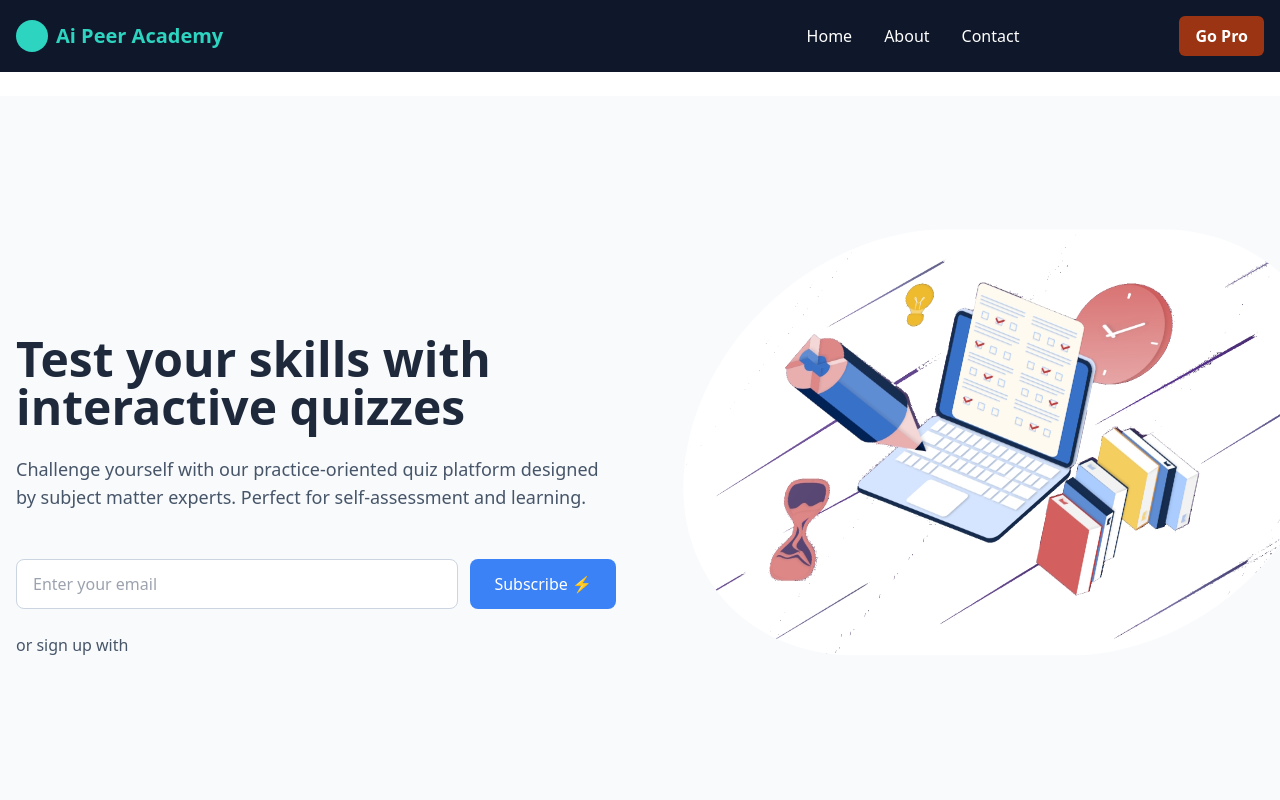
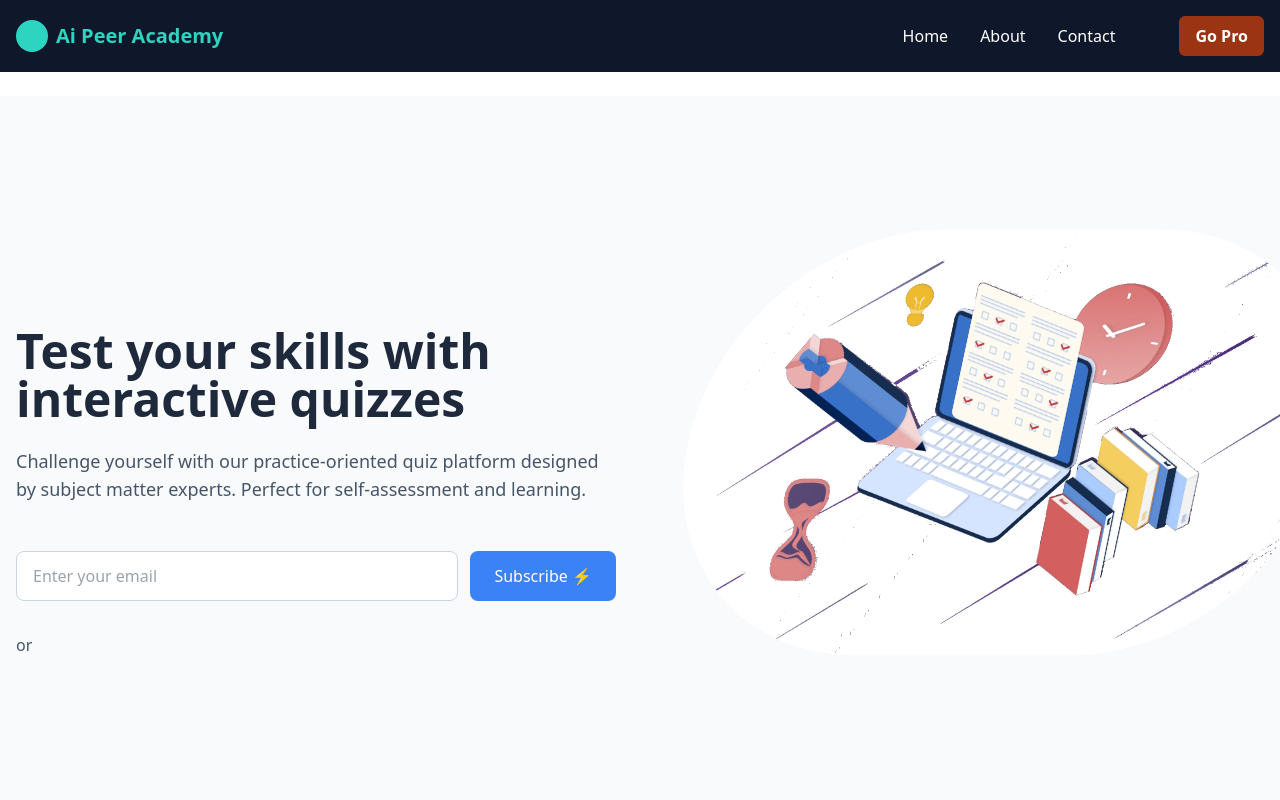
Before and after one commit to aayush4jha/AI-Peer-Academy, a React (Vite) app in the folder frontend/: page / in a window 1280 px wide. Shown: the top 800 px of the page. Built offline with nearby package versions, Linux system fonts and the light colour scheme; no server answers; what @react-pdf/renderer would draw is missing.

Commit message:
ui tweeks

```diff
--- a/frontend/src/components/Homepage/Section1.jsx
+++ b/frontend/src/components/Homepage/Section1.jsx
@@ -42,10 +42,9 @@ function Section1() {
             </form>
 
             {/* Sign in with Google */}
-            <div className="gap-6 flex">
-              <p className="text-slate-600">or sign up with</p>
-
-              {/* <GoogleSignInButton /> */}
+            <div className="gap-2 items-center  md:justify-start justify-center flex">
+              <p className="text-slate-600 text-bold">or </p>
+              <GoogleSignInButton />
             </div>
           </div>
 
--- a/frontend/src/components/common/Header.jsx
+++ b/frontend/src/components/common/Header.jsx
@@ -50,7 +50,7 @@ function Header() {
   const AuthButtons = () => (
     <>
       {!signupData && (
-        <div className="w-full md:w-24">
+        <div className="md:w-24 max-w-max">
           <GoogleSignInButton text="Login" />
         </div>
       )}
```
